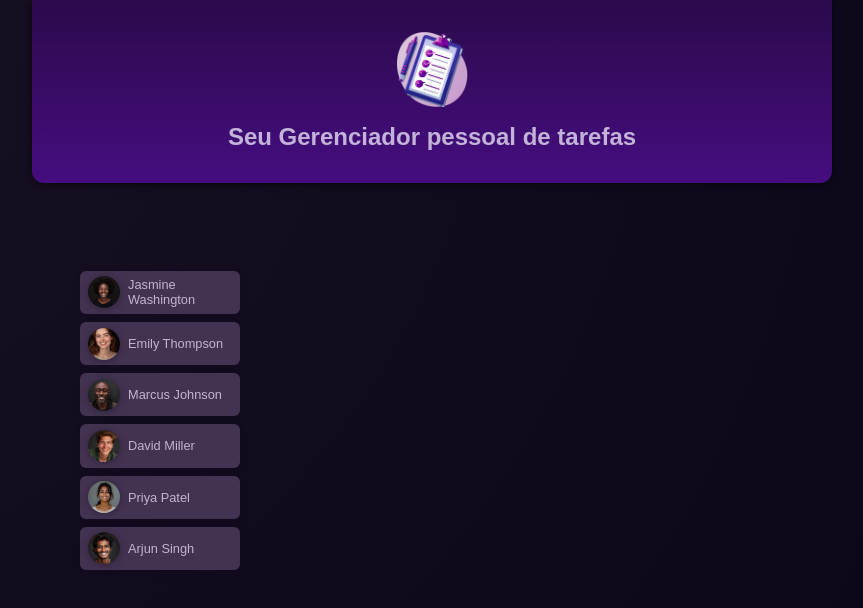
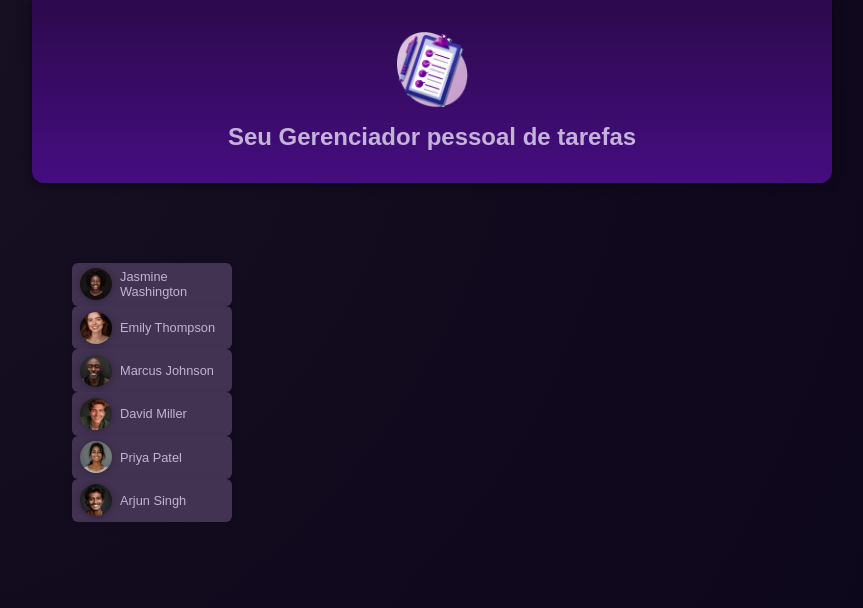
Before and after one commit to jbrunomf/tudu, an Angular app: page / in a window 1280 px wide. Shown: the top 608 px of the page, without its empty margins (208-1071 px from the left). Built offline with nearby package versions, Linux system fonts and the light colour scheme.

Commit message:
Refactor user component to use reusable Card component and adjust styling.

```diff
--- /dev/null
+++ b/src/app/shared/card/card.css
@@ -0,0 +1,5 @@
+div {
+  border-radius: 6px;
+  box-shadow: 0 1px 6px rgba(0, 0, 0, 0.1);
+  overflow: hidden;
+}
--- /dev/null
+++ b/src/app/shared/card/card.html
@@ -0,0 +1,3 @@
+<div>
+  <ng-content></ng-content>
+</div>
--- /dev/null
+++ b/src/app/shared/card/card.ts
@@ -0,0 +1,9 @@
+import { Component } from '@angular/core';
+
+@Component({
+  selector: 'app-card',
+  imports: [],
+  templateUrl: './card.html',
+  styleUrl: './card.css',
+})
+export class Card {}
--- a/src/app/tasks/task/task.html
+++ b/src/app/tasks/task/task.html
@@ -2,7 +2,7 @@
   <article>
     <h2>{{ task.title }}</h2>
     <p>{{ task.summary }}</p>
-    <time>{{ task.dueDate }}</time>
+    <time>{{ task.dueDate | date }}</time>
     <div class="actions">
       <button (click)="onCompleteTask()">Finalizar</button>
     </div>
--- a/src/app/tasks/task/task.ts
+++ b/src/app/tasks/task/task.ts
@@ -1,11 +1,14 @@
 import {Component, EventEmitter, Input, Output} from '@angular/core';
 import {IUser} from '../../user/IUser';
 import {TaskModel} from './task.model';
+import {DatePipe} from '@angular/common';
 
 
 @Component({
   selector: 'app-task',
-  imports: [],
+  imports: [
+    DatePipe
+  ],
   templateUrl: './task.html',
   styleUrl: './task.css',
 })
--- a/src/app/tasks/tasks.html
+++ b/src/app/tasks/tasks.html
@@ -5,7 +5,7 @@
 @if (user) {
   <section id="tasks">
     <header>
-      <h2>Tarefas de: {{ user?.name }}</h2>
+      <h2>Tarefas de: {{ user.name }}</h2>
       <menu>
         <button (click)="onStartAddTask()">Adicionar Tarefa</button>
       </menu>
--- a/src/app/tasks/tasks.ts
+++ b/src/app/tasks/tasks.ts
@@ -18,7 +18,7 @@ import {NewTask} from './new-task/new-task';
 
 
 export class Tasks {
-  @Input() user?: IUser;
+  @Input() user: IUser | undefined;
   tasks: TaskModel[] = [...DUMMYTASKS];
 
   isAddingTask: boolean = false;
--- a/src/app/user/user.css
+++ b/src/app/user/user.css
@@ -1,8 +1,3 @@
-div {
-  border-radius: 6px;
-  box-shadow: 0 1px 6px rgba(0, 0, 0, 0.1);
-  overflow: hidden;
-}
 
 button {
   display: flex;
@@ -41,5 +36,5 @@ span {
 }
 
 .user {
-  margin: 0.5rem;
+  margin: 0.1rem;
 }
--- a/src/app/user/user.html
+++ b/src/app/user/user.html
@@ -1,6 +1,6 @@
-<div class="user">
+<app-card>
   <button [class.active]="selected" (click)="onUserClick()">
     <img [src]="userImagePath" [alt]="user().name">
-    <span>{{user().name}}</span>
+    <span>{{ user().name }}</span>
   </button>
-</div>
+</app-card>
--- a/src/app/user/user.ts
+++ b/src/app/user/user.ts
@@ -1,9 +1,12 @@
 import {Component, EventEmitter, Input, input, output, Output} from '@angular/core';
 import {IUser} from './IUser';
+import {Card} from '../shared/card/card';
 
 @Component({
   selector: 'app-user',
-  imports: [],
+  imports: [
+    Card
+  ],
   templateUrl: './user.html',
   styleUrl: './user.css',
 })
@@ -15,7 +18,7 @@ export class User {
   user = input.required<IUser>();
 
   get userImagePath() {
-    return `users/${this.user().avatar}`
+    return `users/${this.user()?.avatar}`
   }
 
   protected onUserClick() {
```
Also changed, not shown: 1 other file (tests, documents, lock files or other folders).
